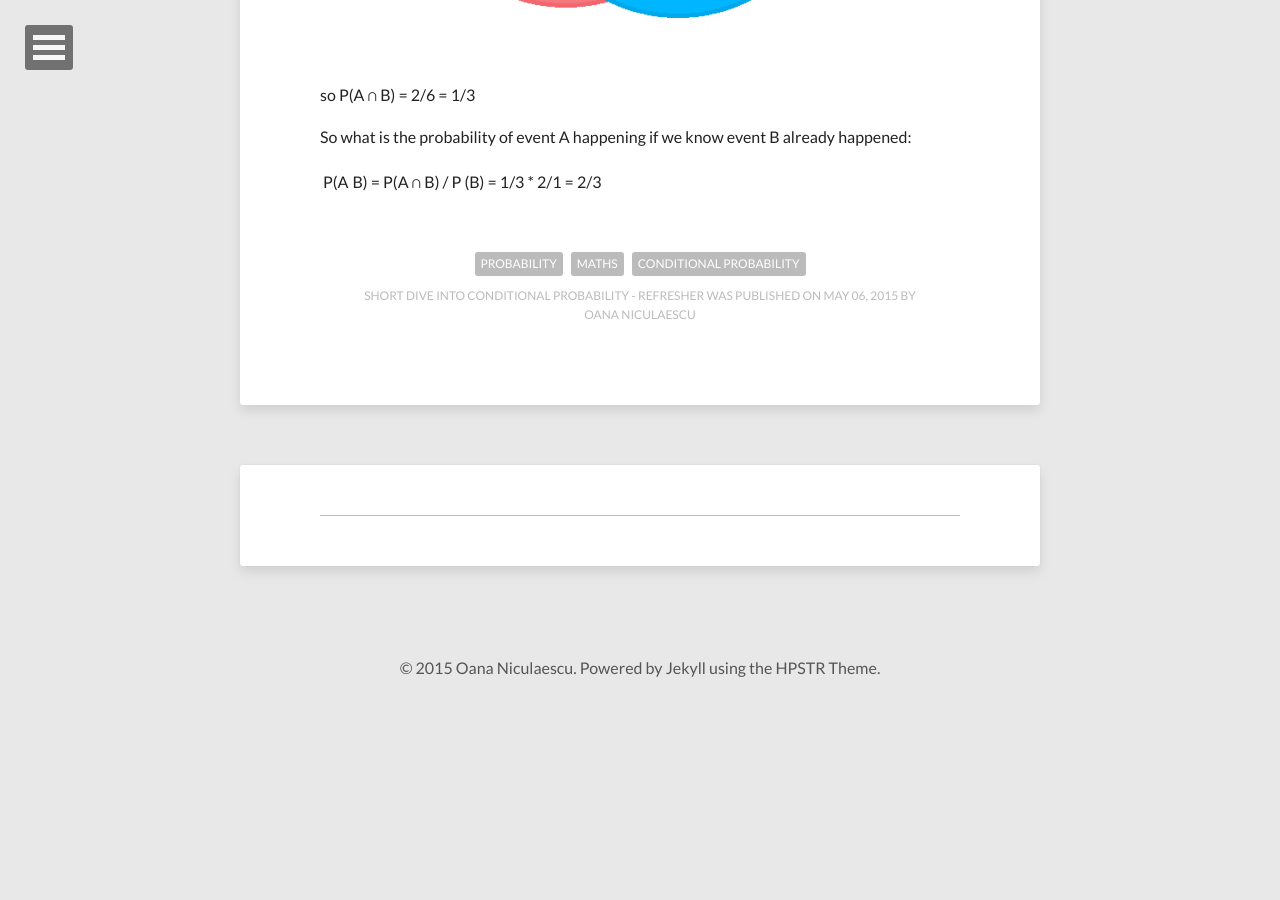
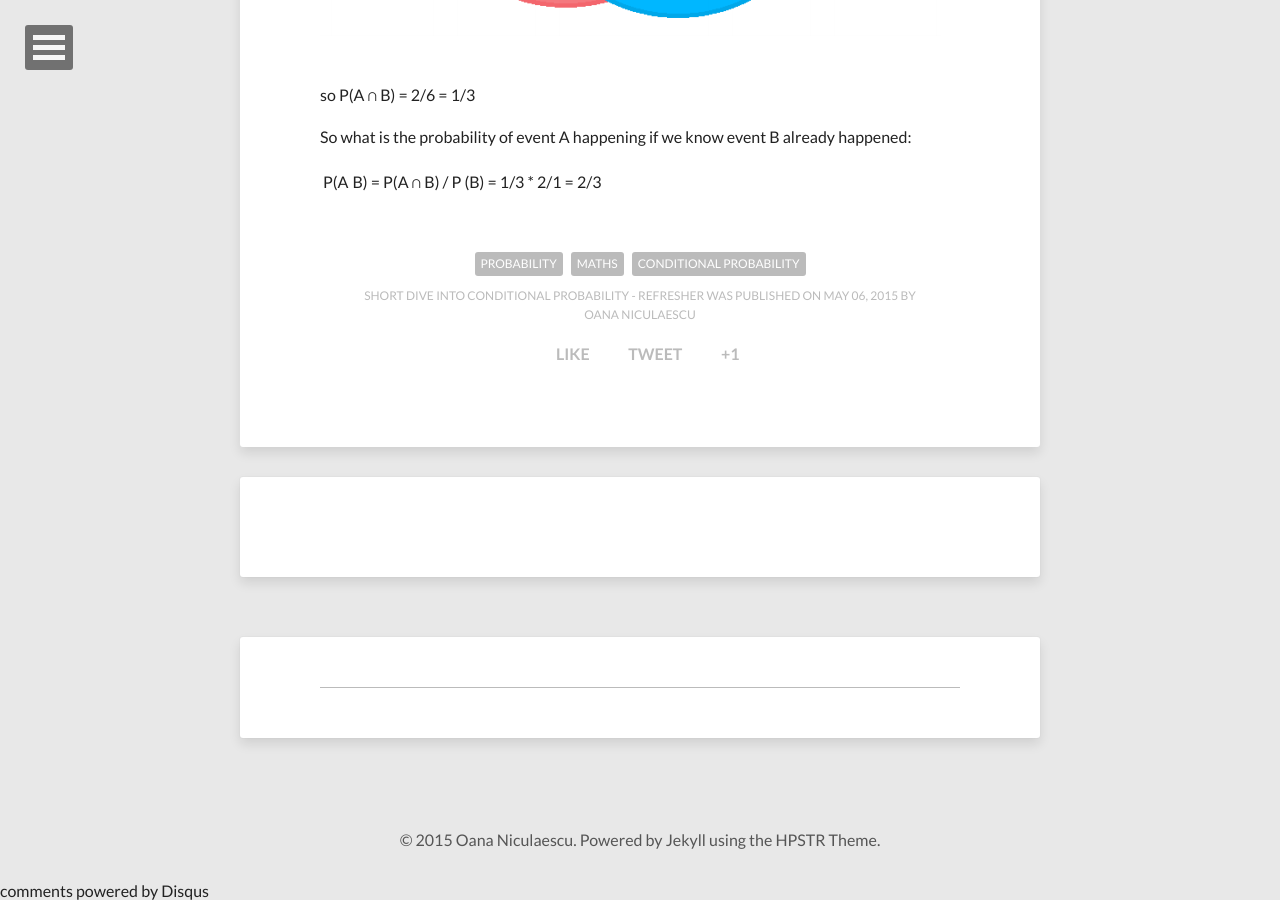
Before and after one commit to elf11/elf11.github.io, a Jekyll site: the page built from _posts/2015-05-06-conditional-probability.md, in a window 1280 px wide and 900 px high, scrolled down 1990 px. Built offline with Jekyll 4.4.1, drawn with Linux system fonts in a browser that asks for light colours; nearby versions of some CDN libraries; comment, search, counter and statistics services are not loaded; before the commit the page ends 2699 px from its top, so only the background shows below that; part of the change alters nothing that is shown.

Commit message:
conditional probability modified

```diff
--- a/_posts/2015-05-06-conditional-probability.md
+++ b/_posts/2015-05-06-conditional-probability.md
@@ -9,8 +9,10 @@ tags: [probability, maths, conditional probability]
 image:
   feature: abstract-3.jpg
 
-<!-- comments: true -->
-<!-- share: true -->
+comments: true
+
+share: true
+
 ---
 
 I hope this to be one of the many to come short and to the point posts about different aspects of data analysis and how to tackle data analysing problems. The purpose of this is to be a short refresher course in different core aspects of machine learning and data analysis. This being said the first problem I tackle is the Conditional probability.
```
